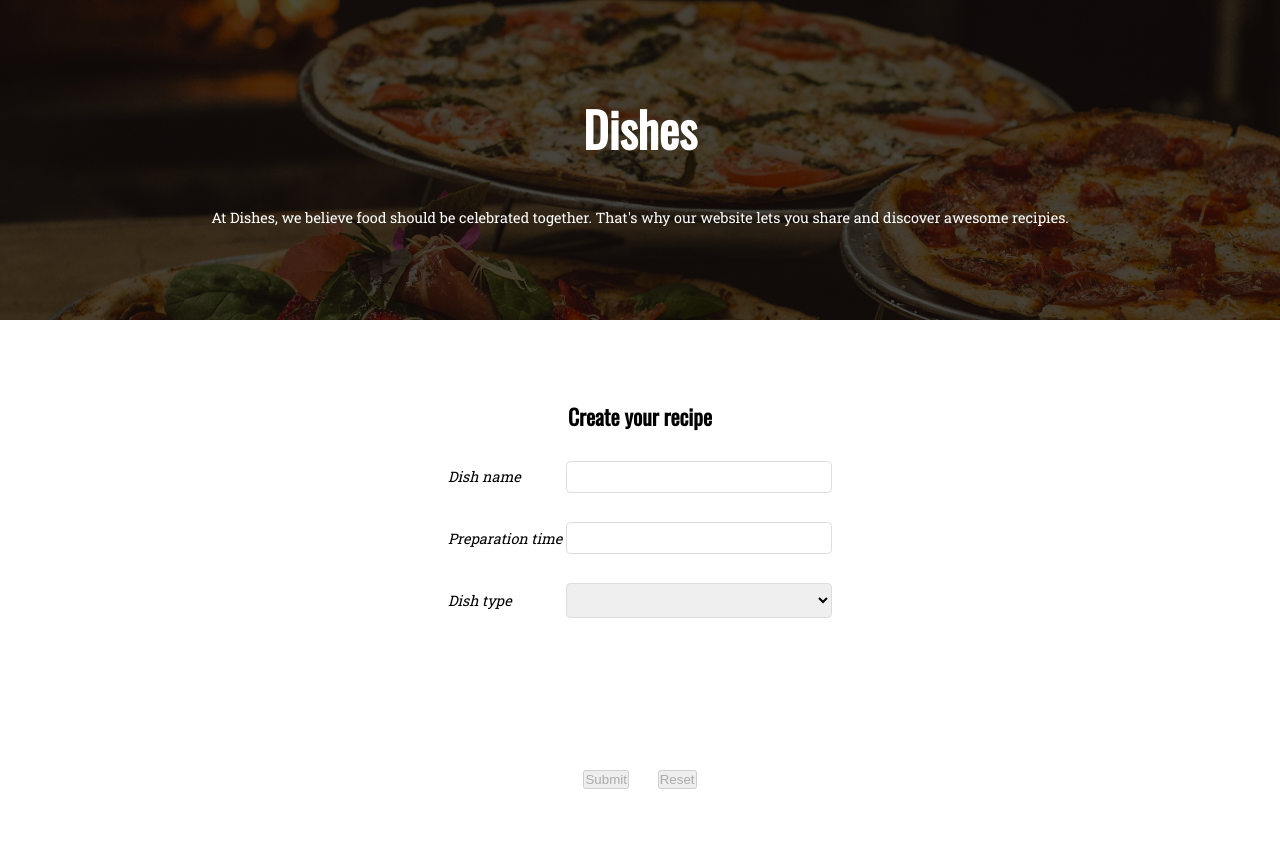
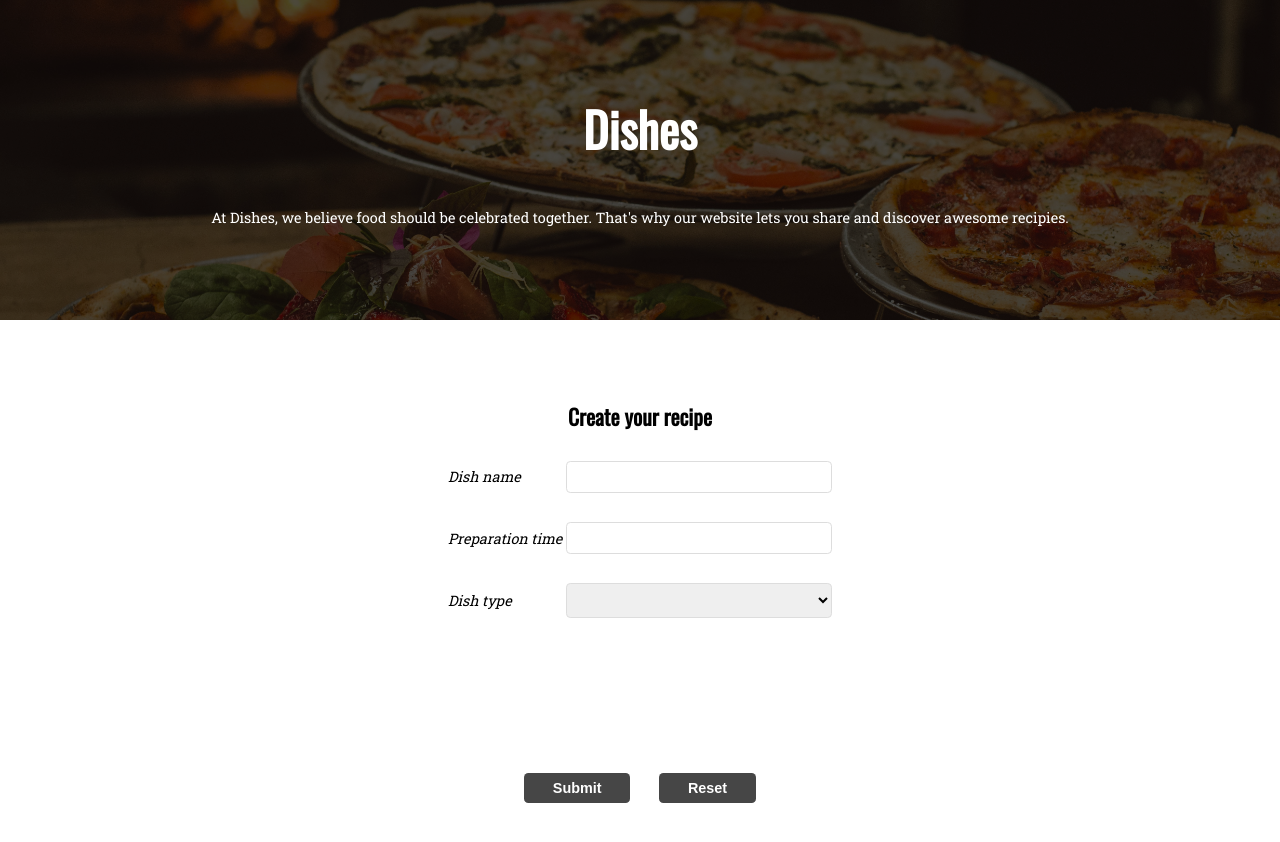
Before and after one commit to jpilch/dishes, a React (Create React App) app: page / in a window 1280 px wide. Shown: the top 842 px of the page. Built offline with nearby package versions, Linux system fonts and the light colour scheme.

Commit message:
style form buttons

```diff
--- a/src/features/dishes/Form.js
+++ b/src/features/dishes/Form.js
@@ -46,12 +46,14 @@ let Form = (props) => {
             {type && dishFields.get(type)}
             <div className={styles.form__buttons}>
                 <button
+                    className={styles.form__button}
                     type="submit"
                     disabled={pristine || submitting}
                 >
                     Submit
                 </button>
                 <button
+                    className={styles.form__button}
                     type="button"
                     disabled={pristine || submitting}
                     onClick={reset}
--- a/src/styles/Form.module.scss
+++ b/src/styles/Form.module.scss
@@ -3,7 +3,7 @@
 .form {
     @include flex-container;
     @include flex-column;
-    height: 27em;
+    height: 28em;
     flex-basis: 30%;
     position: relative;
     justify-content: flex-start;
@@ -47,6 +47,24 @@
         bottom: -1.5em;
         right: 0;
     }
+
+    &__button {
+        padding: 0.5em 2em;
+        max-width: 10em;
+        border-radius: 0.3em;
+        outline: none;
+        border: none;
+        background-color: #333;
+        color: #fff;
+        font-weight: bold;
+        cursor: pointer;
+        font-size: 1em;
+    }
+
+    &__button:disabled {
+        cursor: not-allowed;
+        opacity: 0.9;
+    }
 }
 
 .form__heading {
```
